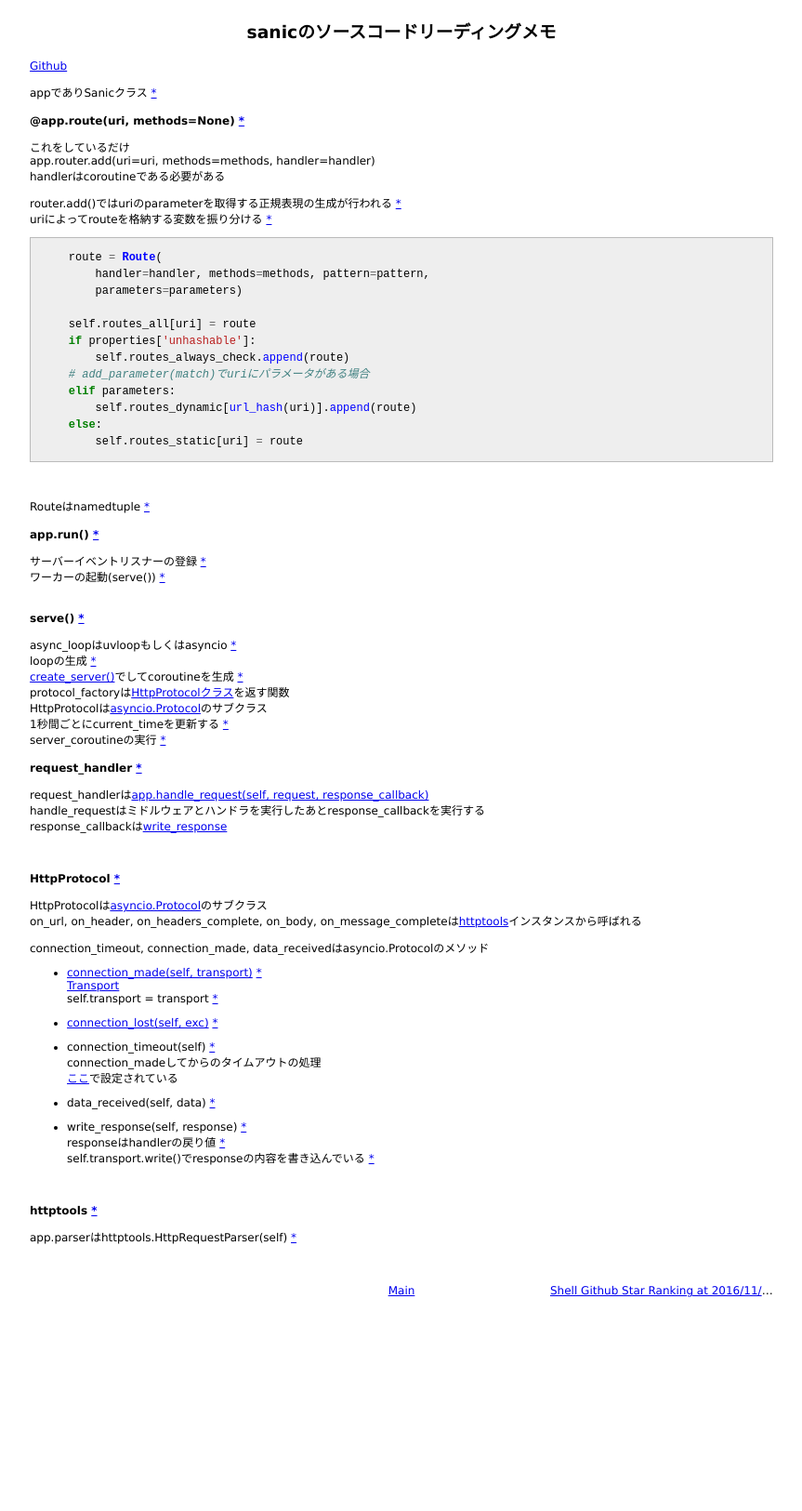
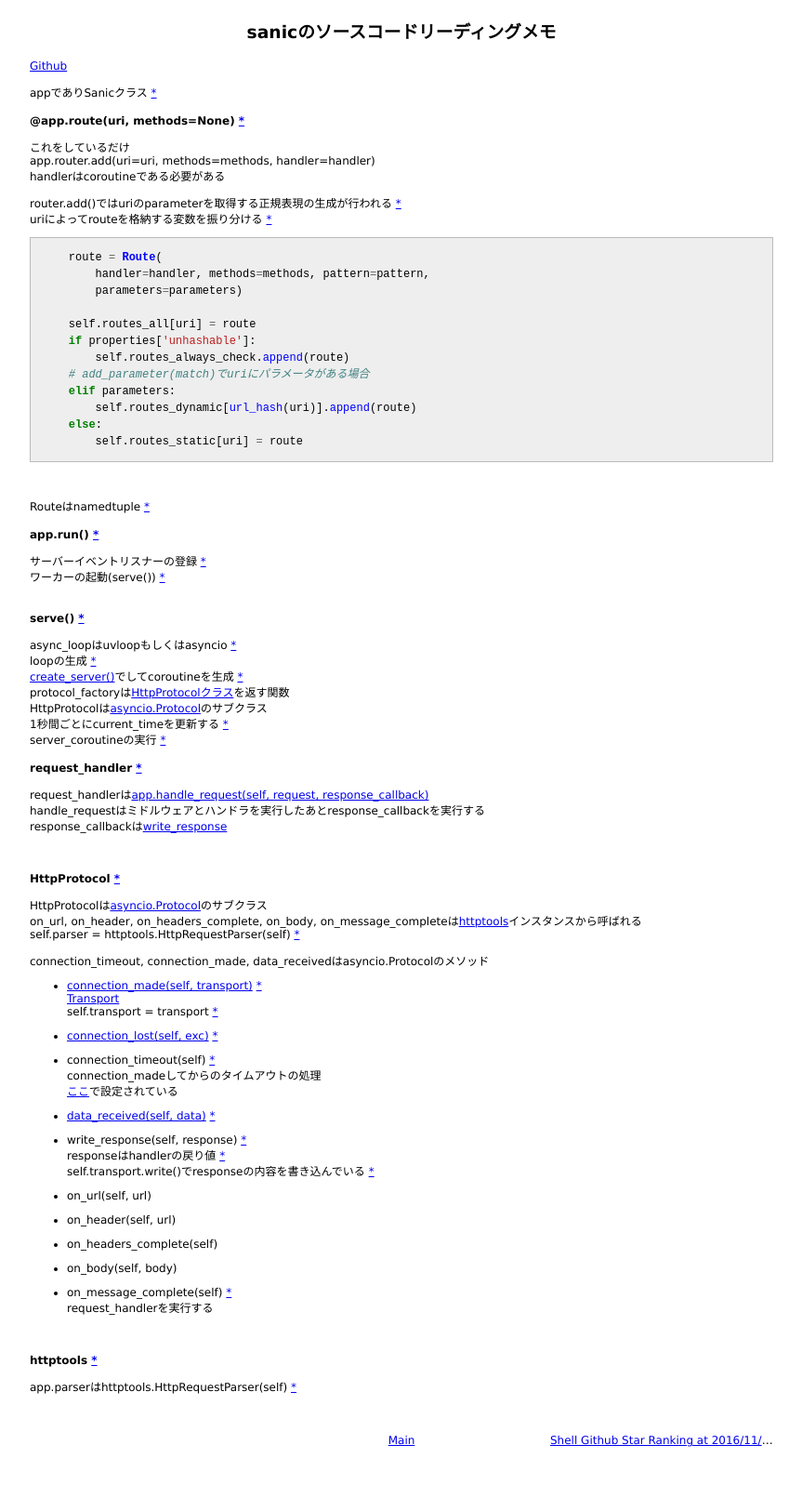
Before and after one commit to 38elements/38elements.github.com, a Jekyll site: the page built from _posts/2016-11-22-python-sanic.md, in a window 1280 px wide. Shown: the whole page at 93% size, without its empty margins (208-1071 px from the left). Built offline with Jekyll 4.4.1, drawn with Linux system fonts in a browser that asks for light colours; before the commit the page ends 1464 px from its top, so only the background shows below that.

Commit message:
Update 2016-11-22-python-sanic.md

```diff
--- a/_posts/2016-11-22-python-sanic.md
+++ b/_posts/2016-11-22-python-sanic.md
@@ -59,6 +59,7 @@ response_callbackは[write_response](https://github.com/channelcat/sanic/blob/93
 #### HttpProtocol [\*](https://github.com/channelcat/sanic/blob/93f50b8ef7ed8fee206d2c440b096c09f1dd0af4/sanic/server.py#L25)
 HttpProtocolは[asyncio.Protocol](https://docs.python.org/3.5/library/asyncio-protocol.html#protocols)のサブクラス
 on_url, on_header, on_headers_complete, on_body, on_message_completeは[httptools](https://github.com/MagicStack/httptools)インスタンスから呼ばれる
+self.parser = httptools.HttpRequestParser(self) [\*](https://github.com/channelcat/sanic/blob/93f50b8ef7ed8fee206d2c440b096c09f1dd0af4/sanic/server.py#L97)
 
 connection_timeout, connection_made, data_receivedはasyncio.Protocolのメソッド
 
@@ -72,12 +73,23 @@ self.transport = transport [\*](https://github.com/channelcat/sanic/blob/93f50b8
 connection_madeしてからのタイムアウトの処理
 [ここ](https://github.com/channelcat/sanic/blob/93f50b8ef7ed8fee206d2c440b096c09f1dd0af4/sanic/server.py#L60-L61)で設定されている
 
-* data_received(self, data) [\*](https://github.com/channelcat/sanic/blob/93f50b8ef7ed8fee206d2c440b096c09f1dd0af4/sanic/server.py#L84)
+* [data_received(self, data)](https://docs.python.org/3.5/library/asyncio-protocol.html#asyncio.Protocol.data_received) [\*](https://github.com/channelcat/sanic/blob/93f50b8ef7ed8fee206d2c440b096c09f1dd0af4/sanic/server.py#L84)
 
 * write_response(self, response) [\*](https://github.com/channelcat/sanic/blob/93f50b8ef7ed8fee206d2c440b096c09f1dd0af4/sanic/server.py#L142)
 responseはhandlerの戻り値 [\*](https://github.com/channelcat/sanic/blob/93f50b8ef7ed8fee206d2c440b096c09f1dd0af4/sanic/sanic.py#L179)
 self.transport.write()でresponseの内容を書き込んでいる [\*](https://github.com/channelcat/sanic/blob/93f50b8ef7ed8fee206d2c440b096c09f1dd0af4/sanic/server.py#L146)
 
+* on_url(self, url)
+
+* on_header(self, url)
+
+* on_headers_complete(self)
+
+* on_body(self, body)
+
+* on_message_complete(self) [\*](https://github.com/channelcat/sanic/blob/93f50b8ef7ed8fee206d2c440b096c09f1dd0af4/sanic/server.py#L134)
+request_handlerを実行する
+
 <br>
 
 #### httptools [\*](https://github.com/MagicStack/httptools)
```
